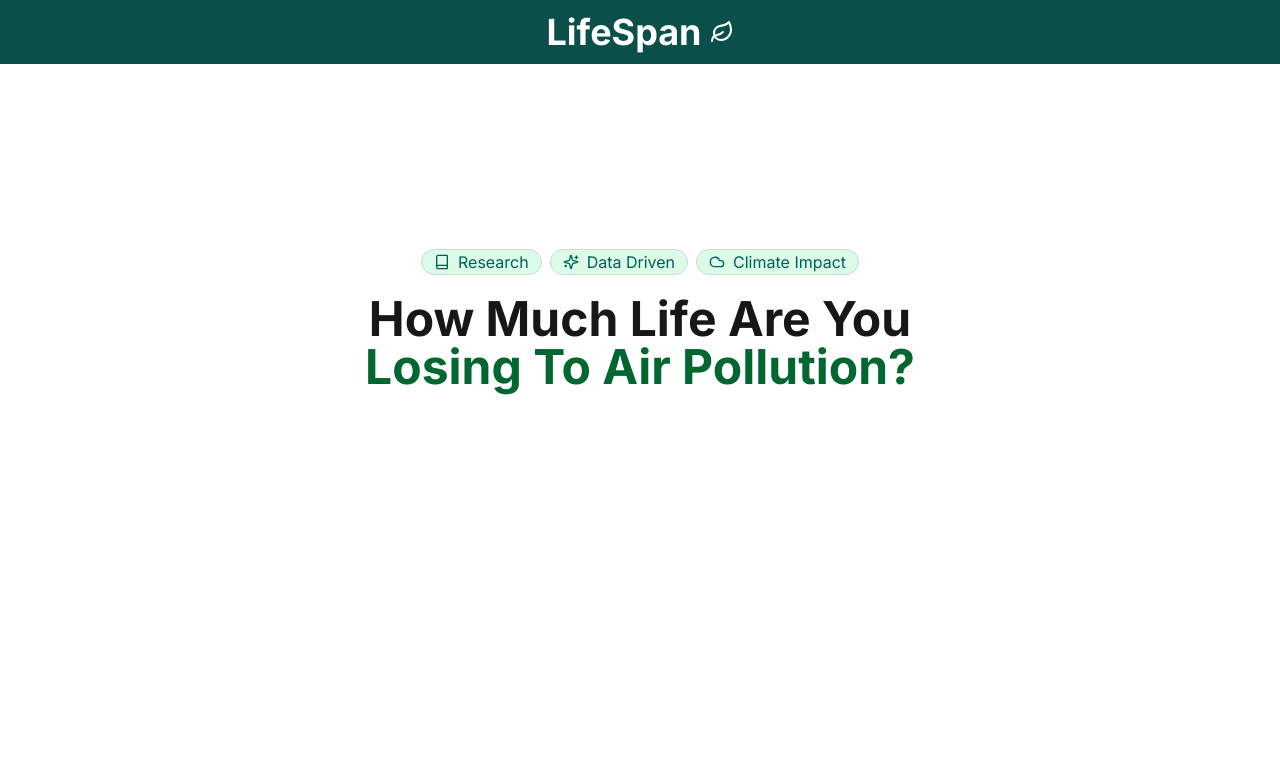
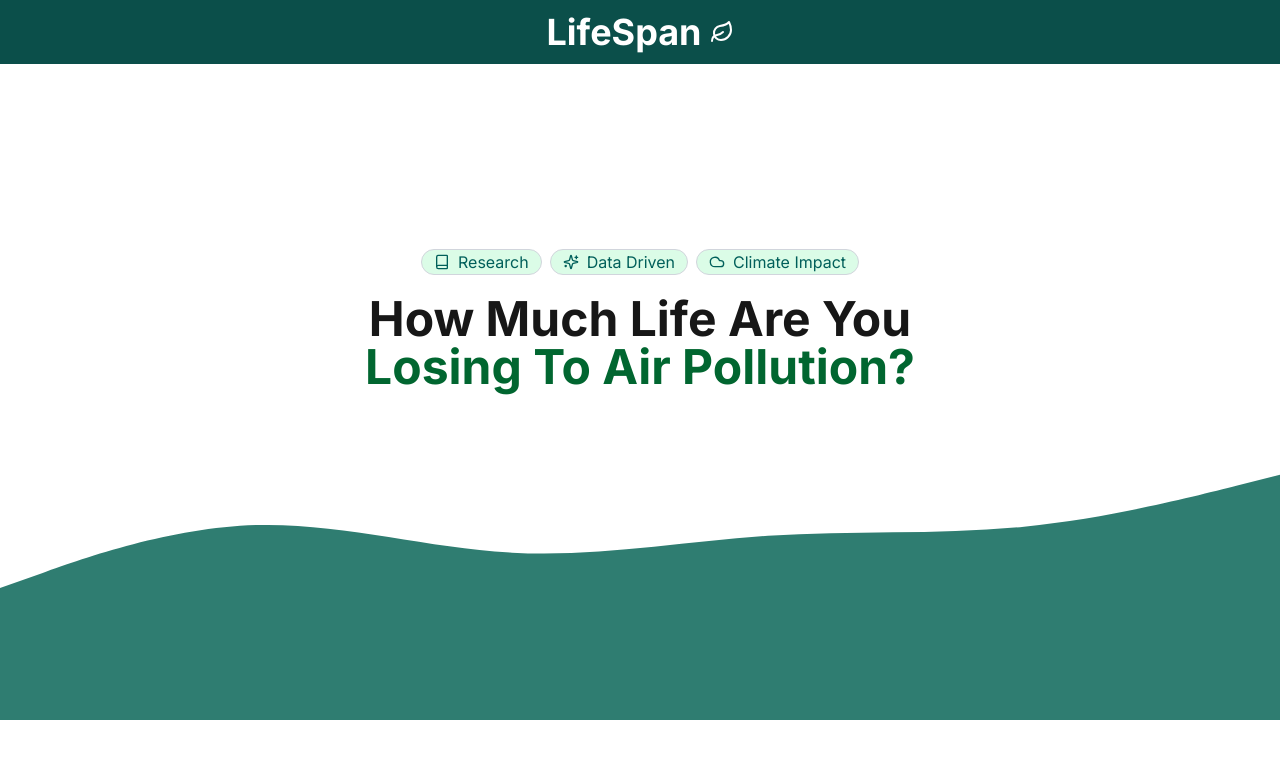
Before and after one commit to aneeshpatne/LifeSpan, a Next.js app in the folder frontend/: page / in a window 1280 px wide. Shown: the top 758 px of the page. Built offline with nearby package versions, Linux system fonts and the light colour scheme.

Commit message:
feat: add decorative wave background image to Hero component

```diff
--- a/frontend/src/components/hero.jsx
+++ b/frontend/src/components/hero.jsx
@@ -1,9 +1,13 @@
 import { Dot, Sparkles, Cloud, Book } from "lucide-react";
-import Header from "./header";
 
 export default function Hero() {
   return (
     <div className="flex flex-col items-center justify-center gap-5 h-[80vh]">
+      <img
+        src="/wave-haikei.svg"
+        alt="Decorative wave"
+        className="absolute top-0 left-0 w-full h-auto object-conver z-0"
+      />
       <div className="flex items-center justify-center gap-2">
         <Badge name={"Research"} Icon={Book} />
         <Badge name={"Data Driven"} Icon={Sparkles} />
```
